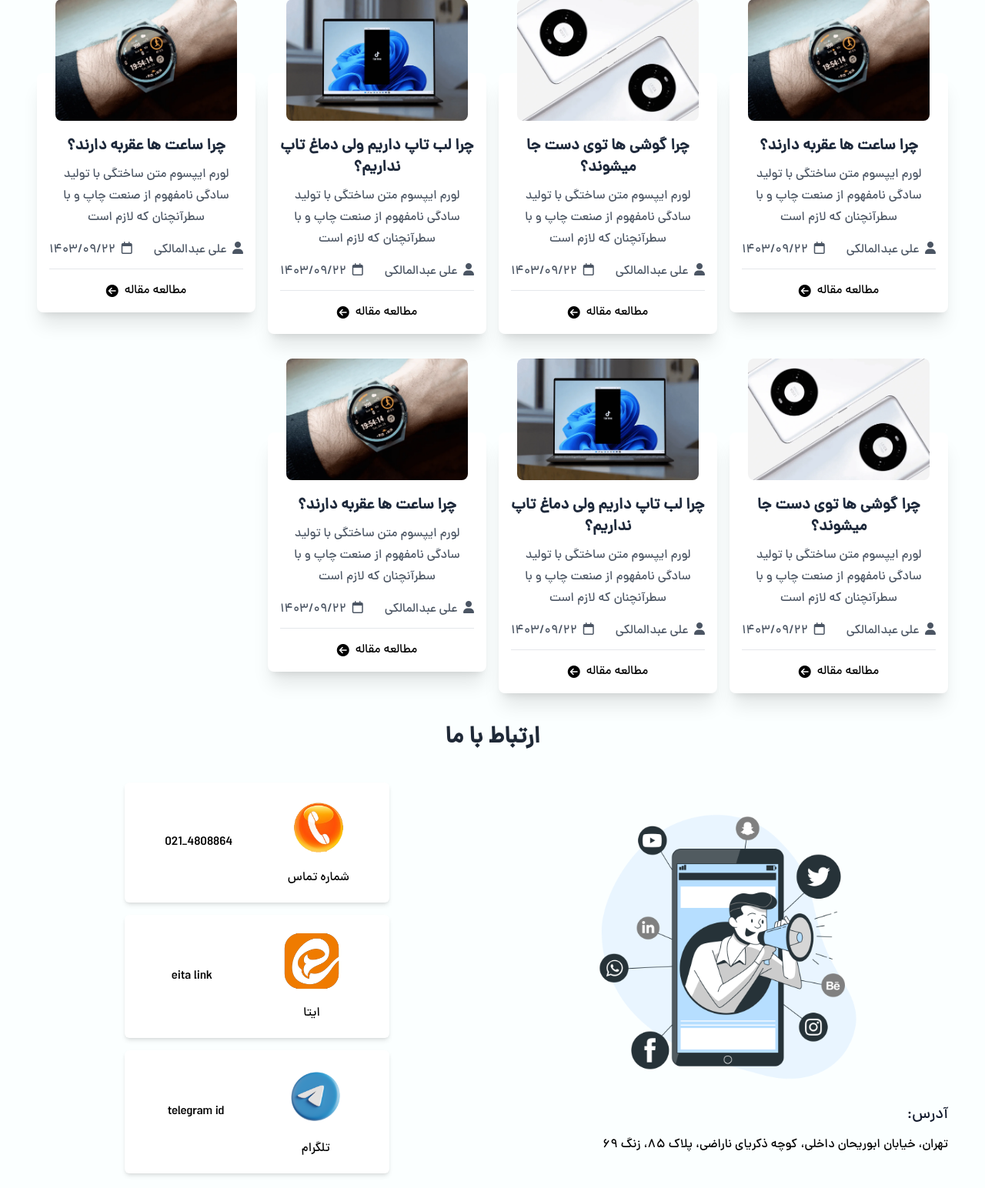
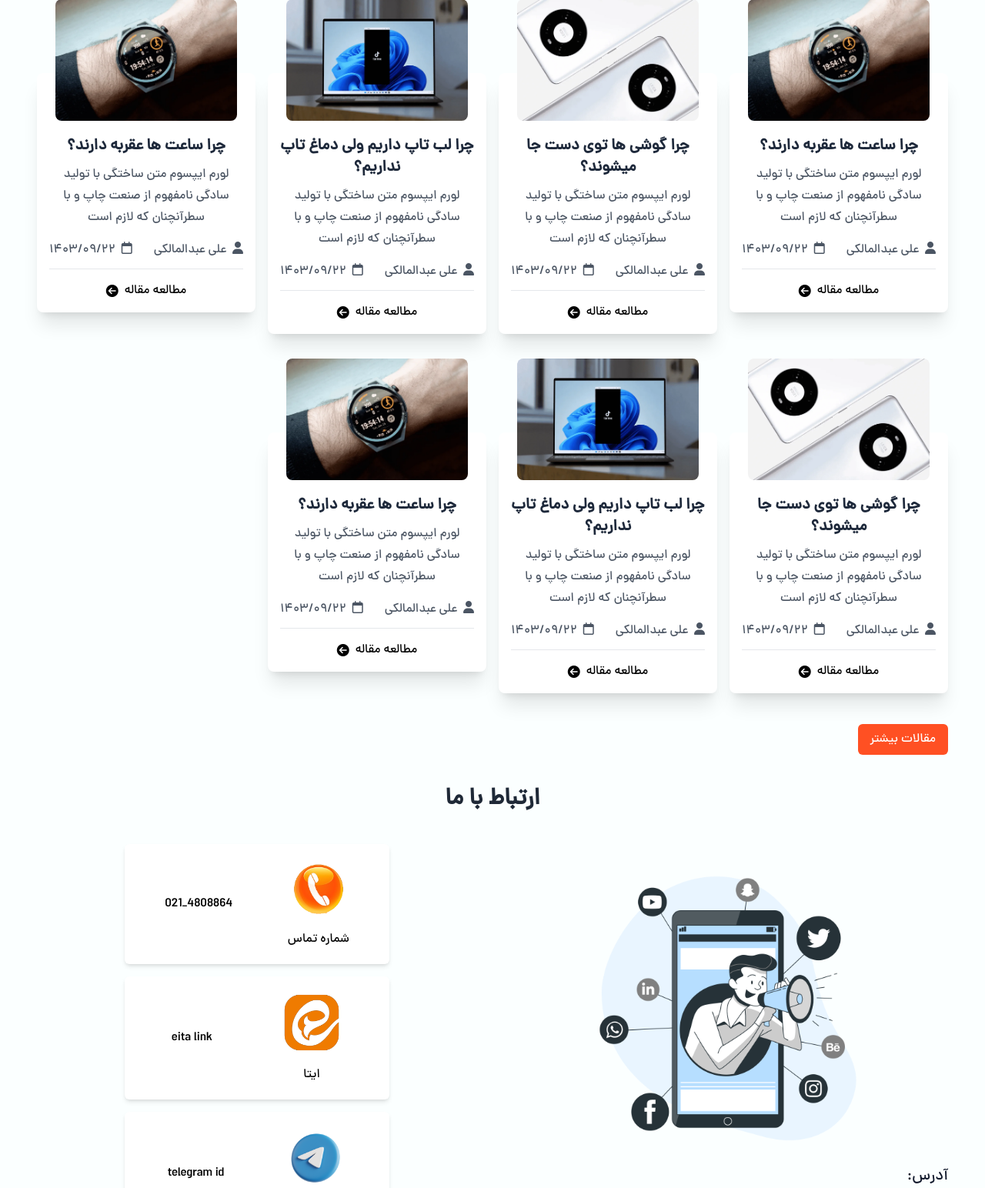
Before and after one commit to soufi-learn/iran-cover, a Django app: template templates/index.html in a window 1280 px wide. Shown: the part 2069-3613 px from the top of the page at 77% size. Run offline with Django 5.2, Linux system fonts and the light colour scheme; the template is opened without the code that fills it, so the values that code supplies are empty; some libraries are stand-ins or nearby versions.

Commit message:
add more button to blogs section

```diff
--- a/static/css/output.css
+++ b/static/css/output.css
@@ -792,6 +792,11 @@ h6 {
   margin-bottom: 1.25rem;
 }
 
+.my-10 {
+  margin-top: 2.5rem;
+  margin-bottom: 2.5rem;
+}
+
 .-mb-1 {
   margin-bottom: -0.25rem;
 }
@@ -1119,9 +1107,14 @@ h6 {
   padding-bottom: 1.25rem;
 }
 
-.py-1 {
-  padding-top: 0.25rem;
-  padding-bottom: 0.25rem;
+.px-2 {
+  padding-left: 0.5rem;
+  padding-right: 0.5rem;
+}
+
+.py-2 {
+  padding-top: 0.5rem;
+  padding-bottom: 0.5rem;
 }
 
 .pb-2 {
@@ -1367,6 +1365,10 @@ h6 {
     grid-template-columns: repeat(3, minmax(0, 1fr));
   }
 
+  .md\:justify-start {
+    justify-content: flex-start;
+  }
+
   .md\:justify-center {
     justify-content: center;
   }
--- a/templates/index.html
+++ b/templates/index.html
@@ -429,6 +429,15 @@
           ></a>
         </li>
       </ul>
+
+      <!-- more blogs button -->
+      <div class="flex justify-center md:justify-start my-10">
+        <a
+          href="./blogs.html"
+          class="bg-primary-main rounded-md py-2 px-4 text-white hover:bg-primary-dark transition-all"
+          >مقالات بیشتر</a
+        >
+      </div>
     </div>
 
     <!--------------------- Contact Section --------------------->
@@ -571,7 +580,7 @@
           >
             نقشه
           </h3>
-         <iframe
+          <iframe
             src="https://www.google.com/maps/embed?pb=!1m18!1m12!1m3!1d51841.22558479139!2d51.26181844863279!3d35.69973259999999!2m3!1f0!2f0!3f0!3m2!1i1024!2i768!4f13.1!3m3!1m2!1s0x3f8dfe05732c2e91%3A0xfcbec017befd15f4!2sAzadiTower!5e0!3m2!1sen!2s!4v1728836950763!5m2!1sen!2s"
             class="h-[200px] w-full"
             allowfullscreen=""
```
Also changed, not shown: other parts of static/css/output.css (+33 -45 lines).
